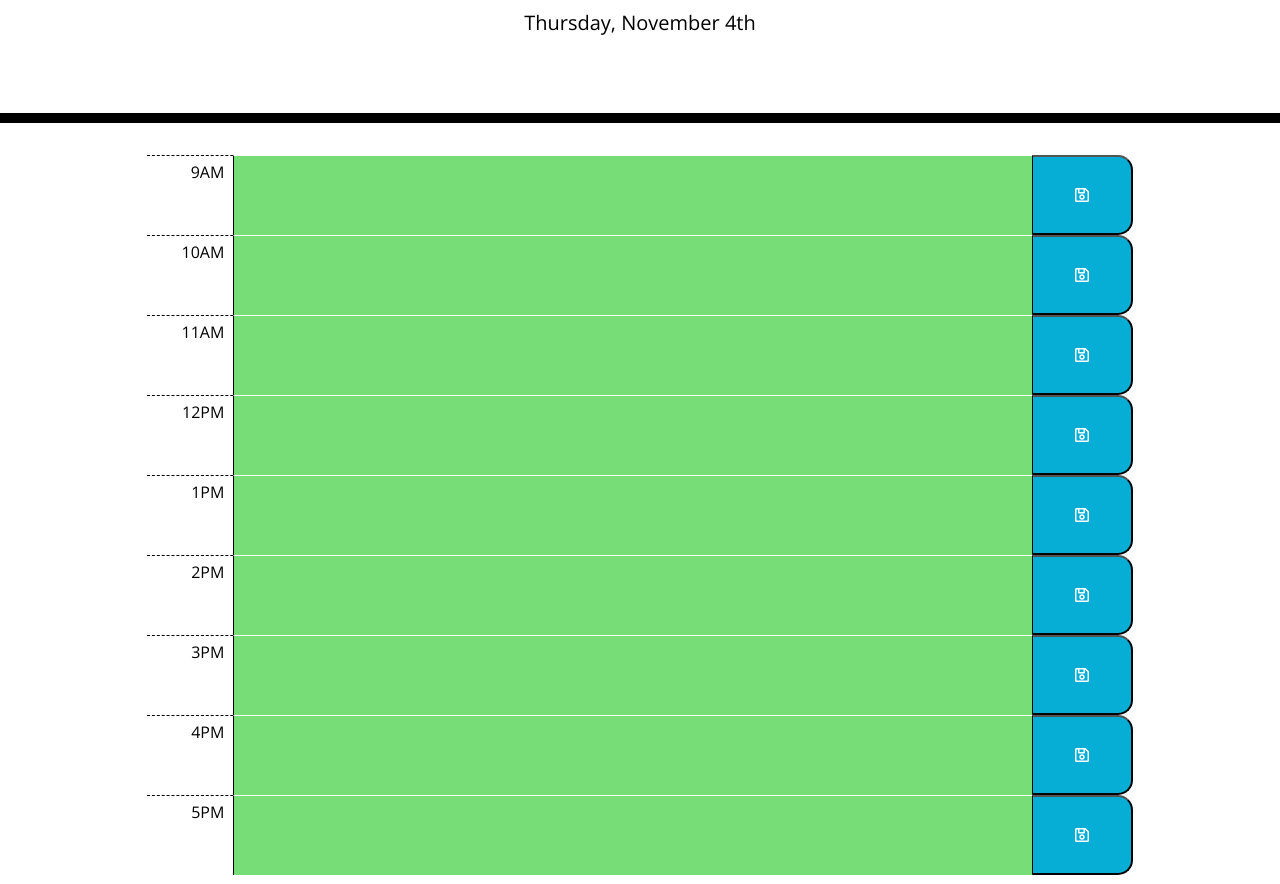
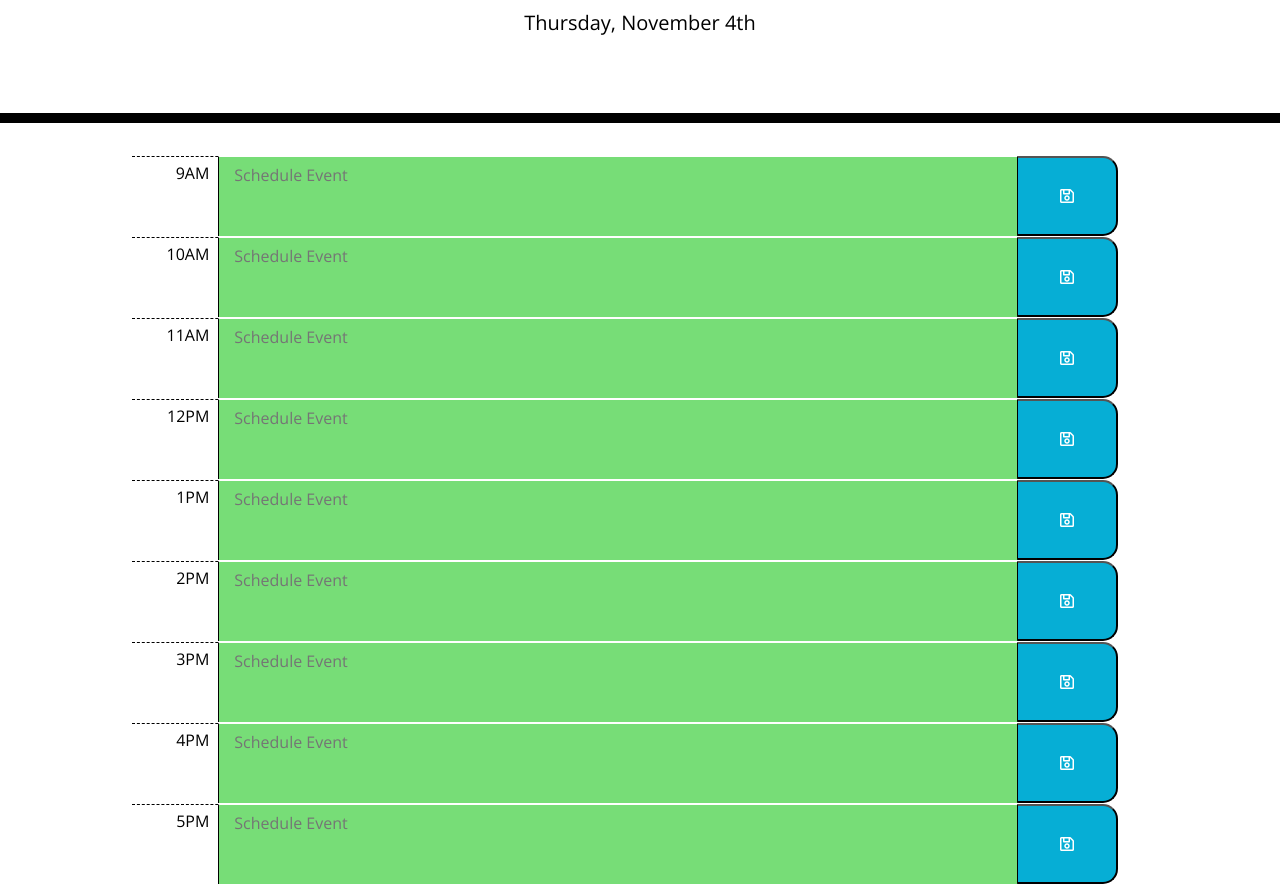
Before and after one commit to TaaniBravo/05-Workday-Scheduler, a plain HTML site: page index.html in a window 1280 px wide. Shown: the part 181-1065 px from the top of the page. Drawn offline with nearby package versions, Linux system fonts and the light colour scheme.

Commit message:
Added placeholders to my textareas.
Removed a console.log in my js

Almost finished my README, just need to add video.

```diff
--- a/assets/script.js
+++ b/assets/script.js
@@ -1,40 +1,51 @@
 // DECLARE OUR VARIABLES
 const currentDay = moment();
 
-// Empty our textareas so that there are no weird spaces from the page loading.
-$('textarea').empty()
+// WHEN I open the planner the current day is displayed at the top of the calendar
+$('#currentDay').text(currentDay.format('dddd, MMMM do'));
 
 // saveBtn event
 $('.saveBtn').on('click', (e) => {
-    let hourClicked = $(e.target).siblings('textarea').data('time')
-    let notesSaved = $(e.target).siblings('textarea').val()
+    // LET hourClicked equal the buttons clicked sibling textarea's date-time.
+    let hourClicked = $(e.target).prev().data('time')
+    // LET notesSaved equal the buttons clicked sibling textarea's value.
+    let notesSaved = $(e.target).prev().val()
 
-    localStorage.setItem('scheduled-hour-' + hourClicked, notesSaved)
+    localStorage.setItem('hour' + hourClicked, notesSaved)
     console.log(localStorage)
 });
 
 // localStorage
-for (let notesIndex = 9; notesIndex <=17; notesIndex++) {
-const savedSchedule = JSON.stringify(localStorage.getItem('scheduled-hour-' + notesIndex));
-    console.log(savedSchedule)
-    if(savedSchedule === null) {
-        $('textarea').empty()
+// FOR each schedule noted we are placing which text goes where it by a index from 9 to 17.
+for (let notesIndex = 9; notesIndex <= 17; notesIndex++) {
+    // LET 'savedSchedule' GET the values of specified key index.
+    let savedSchedule = localStorage.getItem('hour' + notesIndex);
+    $(`#hour${notesIndex}`).text(savedSchedule)
+
+    // IF the text is null because there was nothing prev saved then the textarea is emptied.
+    if ($(`#hour${notesIndex}`).text() == null) {
+        $(`#hour${notesIndex}`).text().empty();
     }
+
 }
-// WHEN I open the planner the current day is displayed at the top of the calendar
-$('#currentDay').text(currentDay.format('dddd, MMMM do'));
 
 // FOR each hour (military time) in the workday we are going to check if it matches the number in our textarea IDs.
 for (let timeIndex = 9; timeIndex <= 17; timeIndex++) {
     // Our const currentTime is equal to the id 'hour' with the matching with the number of timeIndex.
     const currentTime = $(`#hour${timeIndex}`).data('time');
 
+    // IF the data-time from our textarea IDs is less than the current hour...
+    // THEN the past class is added and textarea is grey
     if (parseInt(currentDay.format('H')) > currentTime) {
         $(`#hour${timeIndex}`).addClass('past')
     }
+    // IF the data-time from our textarea IDs is equal to the current hour...
+    // THEN the present class is added and textarea is red
     else if (parseInt(currentDay.format('H')) == currentTime) {
         $(`#hour${timeIndex}`).addClass('present')
     }
+    // IF the data-time from our textarea IDs is greater than the current hour...
+    // THEN the future class is added and textarea is green
     else if (parseInt(currentDay.format('H')) < currentTime) {
         $(`#hour${timeIndex}`).addClass('future')
     }
--- a/index.html
+++ b/index.html
@@ -1,122 +1,95 @@
 <!DOCTYPE html>
 <html lang="en">
+
 <head>
   <meta charset="UTF-8" />
   <meta name="viewport" content="width=device-width, initial-scale=1.0" />
   <meta http-equiv="X-UA-Compatible" content="ie=edge" />
-    <link
-      rel="stylesheet"
-      href="https://stackpath.bootstrapcdn.com/bootstrap/4.3.1/css/bootstrap.min.css"
-    />
-    <link
-      rel="stylesheet"
-      href="https://use.fontawesome.com/releases/v5.8.1/css/all.css"
-      integrity="sha384-50oBUHEmvpQ+1lW4y57PTFmhCaXp0ML5d60M1M7uH2+nqUivzIebhndOJK28anvf"
-      crossorigin="anonymous"
-    />
-    <link
-      href="https://fonts.googleapis.com/css?family=Open+Sans&display=swap"
-      rel="stylesheet"
-    />
+  <link rel="stylesheet" href="https://stackpath.bootstrapcdn.com/bootstrap/4.3.1/css/bootstrap.min.css" />
+  <link rel="stylesheet" href="https://use.fontawesome.com/releases/v5.8.1/css/all.css"
+    integrity="sha384-50oBUHEmvpQ+1lW4y57PTFmhCaXp0ML5d60M1M7uH2+nqUivzIebhndOJK28anvf" crossorigin="anonymous" />
+  <link href="https://fonts.googleapis.com/css?family=Open+Sans&display=swap" rel="stylesheet" />
   <link rel="stylesheet" href="./assets/style.css" />
   <title>Work Day Scheduler</title>
 </head>
 
 <body>
 
-    <header class="jumbotron jumbotron-fluid">
+  <header class="jumbotron jumbotron-fluid col-12">
     <h1 class="display-3">Work Day Scheduler</h1>
     <p class="lead description">A simple calendar app for scheduling your work day</p>
     <p id="currentDay" class="lead time-block"></p>
   </header>
 
-    <main class="container-fluid col-12">
-      <section id="hour-9" class="d-flex col-12 justify-content-center">
+  <main class="container-fluid col-md-12 d-flex justify-content-center flex-wrap flex-column">
+    <section id="hour-9" class="d-flex col-12 justify-content-center row">
       <p class="hour col-1 text-right pt-2 pr-4">9AM</p>
-        <textarea name="9am" id="hour9" data-time='9' class='userTextArea col-8 row'>
-
-        </textarea>
-        <button class="saveBtn col-1">
+      <textarea placeholder="Schedule Event" id="hour9" data-time='9' class='userTextArea col-8 row'></textarea>
+      <button class="saveBtn col-1 d-flex justify-content-center align-items-center">
         <i class="far fa-save"></i>
       </button>
     </section>
 
-      <section id="hour-10" class="d-flex col-12 justify-content-center">
+    <section id="hour-9" class="d-flex col-12 justify-content-center row">
       <p class="hour col-1 text-right pt-2 pr-4">10AM</p>
-        <textarea name="10am" id='hour10' data-time='10' class='userTextArea col-8 row'>
-
-        </textarea>
-        <button class="saveBtn col-1">
+      <textarea placeholder="Schedule Event" id='hour10' data-time='10' class='userTextArea col-8 row'></textarea>
+      <button class="saveBtn col-1 d-flex justify-content-center align-items-center">
         <i class="far fa-save"></i>
       </button>
     </section>
 
-      <section id="hour-11" class="d-flex col-12 justify-content-center">
+    <section id="hour-9" class="d-flex col-12 justify-content-center row">
       <p class="hour col-1 text-right pt-2 pr-4">11AM</p>
-        <textarea name="11am" id='hour11' data-time='11' class='userTextArea col-8 row'>
-
-        </textarea>
-        <button class="saveBtn col-1">
+      <textarea placeholder="Schedule Event" id='hour11' data-time='11' class='userTextArea col-8 row'></textarea>
+      <button class="saveBtn col-1 d-flex justify-content-center align-items-center">
         <i class="far fa-save"></i>
       </button>
     </section>
 
-      <section id="hour-12" class="d-flex col-12 justify-content-center">
+    <section id="hour-9" class="d-flex col-12 justify-content-center row">
       <p class="hour col-1 text-right pt-2 pr-4">12PM</p>
-        <textarea name="12pm" id='hour12' data-time='12' class='userTextArea col-8 row'>
-
-        </textarea>
-        <button class="saveBtn col-1">
+      <textarea placeholder="Schedule Event" id='hour12' data-time='12' class='userTextArea col-8 row'></textarea>
+      <button class="saveBtn col-1 d-flex justify-content-center align-items-center">
         <i class="far fa-save"></i>
       </button>
     </section>
 
-      <section id="hour-1" class="d-flex col-12 justify-content-center">
+    <section id="hour-9" class="d-flex col-12 justify-content-center row">
       <p class="hour col-1 text-right pt-2 pr-4">1PM</p>
-        <textarea name="1pm" id='hour13' data-time='13' class='userTextArea col-8 row'>
-
-        </textarea>
-        <button class="saveBtn col-1">
+      <textarea placeholder="Schedule Event" id='hour13' data-time='13' class='userTextArea col-8 row'></textarea>
+      <button class="saveBtn col-1 d-flex justify-content-center align-items-center">
         <i class="far fa-save"></i>
       </button>
     </section>
 
-      <section id="hour-2" class="d-flex col-12 justify-content-center">
+    <section id="hour-9" class="d-flex col-12 justify-content-center row">
       <p class="hour col-1 text-right pt-2 pr-4">2PM</p>
-        <textarea name="2pm" id='hour14' data-time='14' class='userTextArea col-8 row'>
-
-        </textarea>
-        <button class="saveBtn col-1">
+      <textarea placeholder="Schedule Event" id='hour14' data-time='14' class='userTextArea col-8 row'></textarea>
+      <button class="saveBtn col-1 d-flex justify-content-center align-items-center">
         <i class="far fa-save"></i>
       </button>
     </section>
 
-      <section id="hour-3" class="d-flex col-12 justify-content-center">
+    <section id="hour-9" class="d-flex col-12 justify-content-center row">
       <p class="hour col-1 text-right pt-2 pr-4">3PM</p>
-        <textarea name="3pm" id='hour15' data-time='15' class='userTextArea col-8 row'>
-
-        </textarea>
-        <button class="saveBtn col-1">
+      <textarea placeholder="Schedule Event" id='hour15' data-time='15' class='userTextArea col-8 row'></textarea>
+      <button class="saveBtn col-1 d-flex justify-content-center align-items-center">
         <i class="far fa-save"></i>
       </button>
     </section>
 
-      <section id="hour-4" class="d-flex col-12 justify-content-center">
+    <section id="hour-9" class="d-flex col-12 justify-content-center row">
       <p class="hour col-1 text-right pt-2 pr-4">4PM</p>
-        <textarea name="4pm" id='hour16' data-time='16' class='userTextArea col-8 row'>
-
-        </textarea>
-        <button class="saveBtn col-1">
+      <textarea placeholder="Schedule Event" id='hour16' data-time='16' class='userTextArea col-8 row'></textarea>
+      <button class="saveBtn col-1 d-flex justify-content-center align-items-center">
         <i class="far fa-save"></i>
       </button>
     </section>
 
-      <section id="hour-5" class="d-flex col-12 justify-content-center">
+    <section id="hour-9" class="d-flex col-12 justify-content-center row">
       <p class="hour col-1 text-right pt-2 pr-4">5PM</p>
-        <textarea name="5pm" id='hour17' data-time='17' class='userTextArea col-8 row'>
-
-        </textarea>
-        <button class="saveBtn col-1">
+      <textarea placeholder="Schedule Event" id='hour17' data-time='17' class='userTextArea col-8 row'></textarea>
+      <button class="saveBtn col-1 d-flex justify-content-center align-items-center">
         <i class="far fa-save"></i>
       </button>
     </section>
```
Also changed, not shown: 1 other file. Lines whose indentation alone changed are shown as unchanged.
